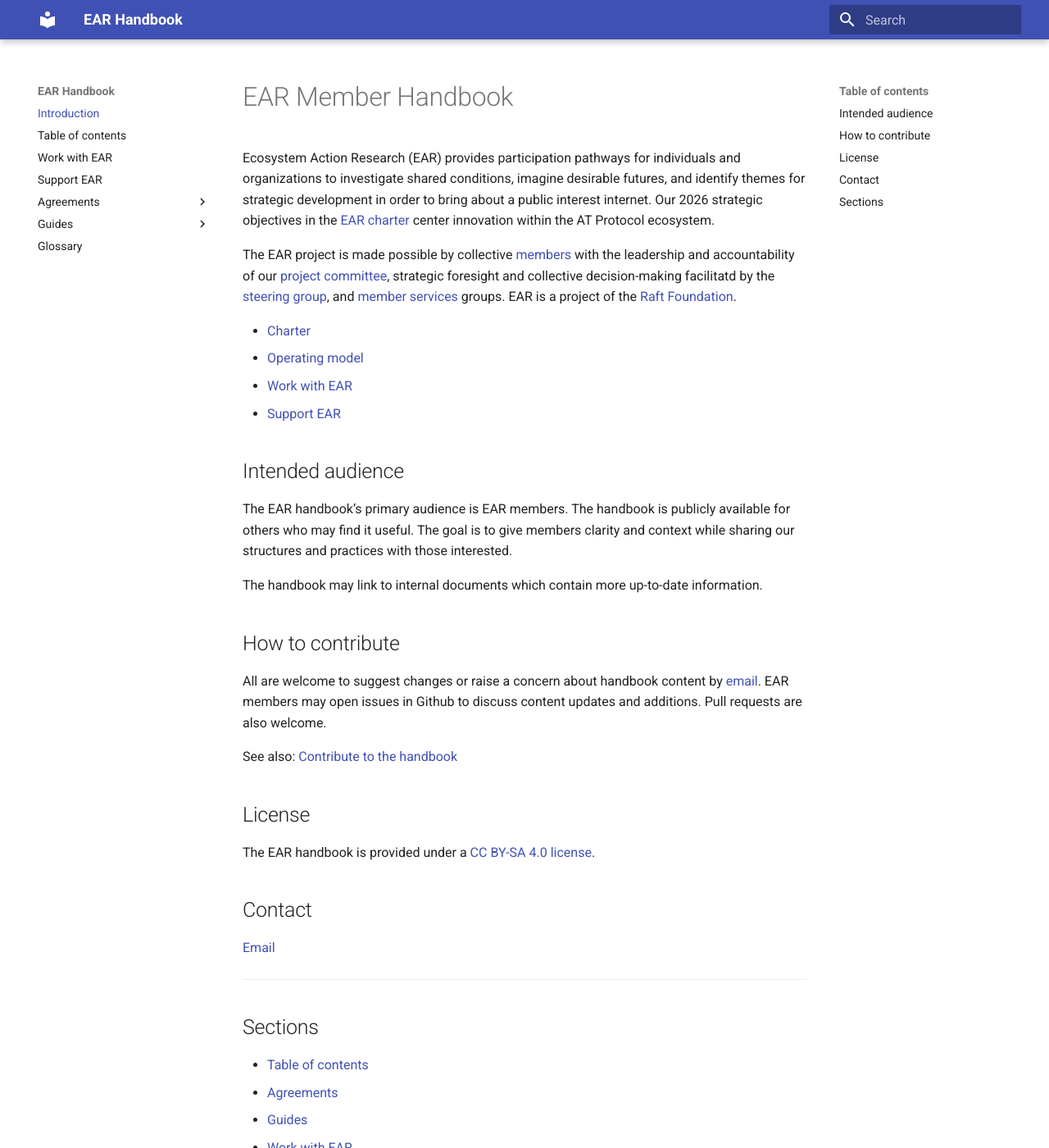
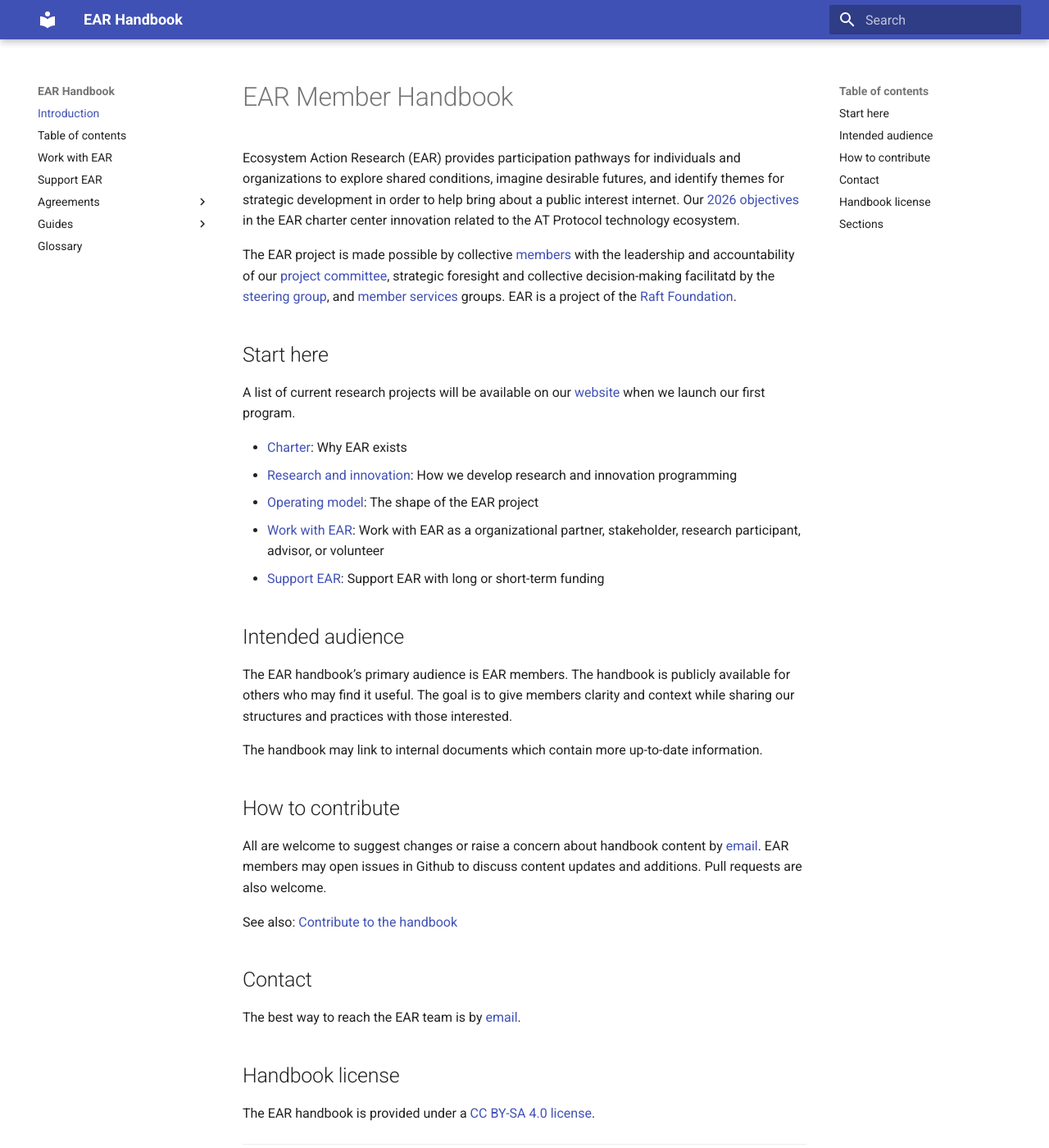
Before and after one commit to EcosystemActionResearch/Handbook, an MkDocs documentation site: the page built from docs/index.md, in a window 1280 px wide and 1400 px high. Shown: the whole window at 82% size. Built offline with MkDocs 1.6.1 and Material for MkDocs 9.7.7, drawn with Linux system fonts in a browser that asks for light colours.

Commit message:
Clarify language
Signed-off-by: Christian Alden Jacobs <christian@jacobs.io>

```diff
--- a/docs/index.md
+++ b/docs/index.md
@@ -32,14 +32,18 @@
 
 -->
 
-Ecosystem Action Research (EAR) provides participation pathways for individuals and organizations to investigate shared conditions, imagine desirable futures, and identify themes for strategic development in order to bring about a public interest internet. Our 2026 strategic objectives in the [EAR charter](agreements/charter.md) center innovation within the AT Protocol ecosystem.
+Ecosystem Action Research (EAR) provides participation pathways for individuals and organizations to explore shared conditions, imagine desirable futures, and identify themes for strategic development in order to help bring about a public interest internet. Our [2026 objectives](agreements/charter.md#2026-objectives) in the EAR charter center innovation related to the AT Protocol technology ecosystem.
 
 The EAR project is made possible by collective [members](agreements/membership.md) with the leadership and accountability of our [project committee](agreements/project-committee.md), strategic foresight and collective decision-making facilitatd by the [steering group](agreements/steering.md), and [member services](agreements/internal-services/index.md) groups.  EAR is a project of the [Raft Foundation](https://raft.foundation).
 
-- [Charter](agreements/charter.md)
-- [Operating model](agreements/operating-model.md)
-- [Work with EAR](work-with-ear.md)
-- [Support EAR](support-ear.md)
+## Start here
+A list of current research projects will be available on our [website](https://ecosystemaction.com) when we launch our first program.
+
+- [Charter](agreements/charter.md): Why EAR exists
+- [Research and innovation](agreements/research-imagination/index.md): How we develop research and innovation programming
+- [Operating model](agreements/operating-model.md): The shape of the EAR project
+- [Work with EAR](work-with-ear.md): Work with EAR as a organizational partner, stakeholder, research participant, advisor, or volunteer
+- [Support EAR](support-ear.md): Support EAR with long or short-term funding
 
 ## Intended audience
 
@@ -53,13 +57,13 @@
 
 See also: [Contribute to the handbook](guides/contribute/index.md)
 
-## License
+## Contact
+
+The best way to reach the EAR team is by [email](mailto:ecosystemaction@proton.me).
+
+## Handbook license
 
 The EAR handbook is provided under a [CC BY-SA 4.0 license](https://creativecommons.org/licenses/by-sa/4.0/).
-
-## Contact
-
-[Email](mailto:ecosystemaction@proton.me)
 
 ---
 
```
